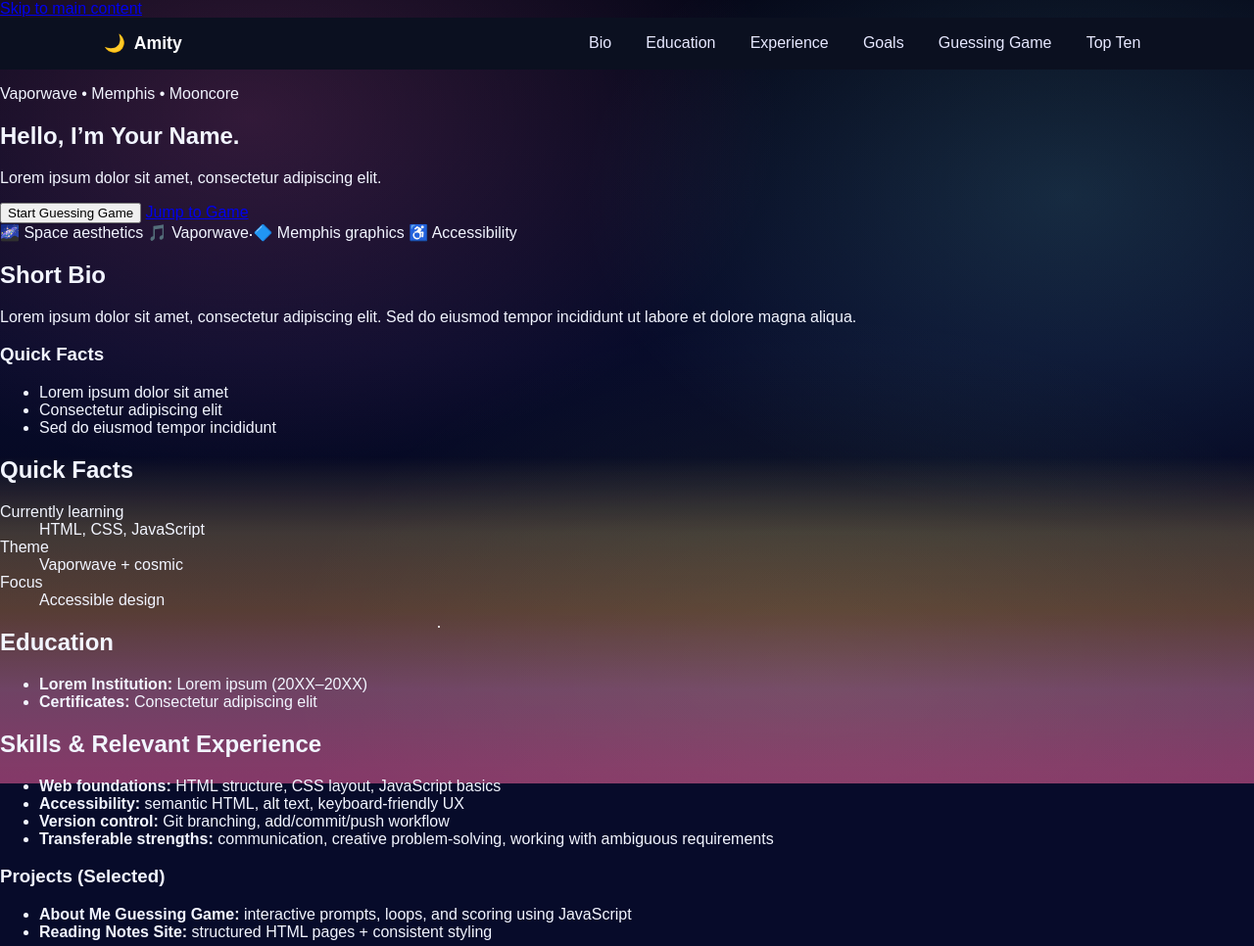
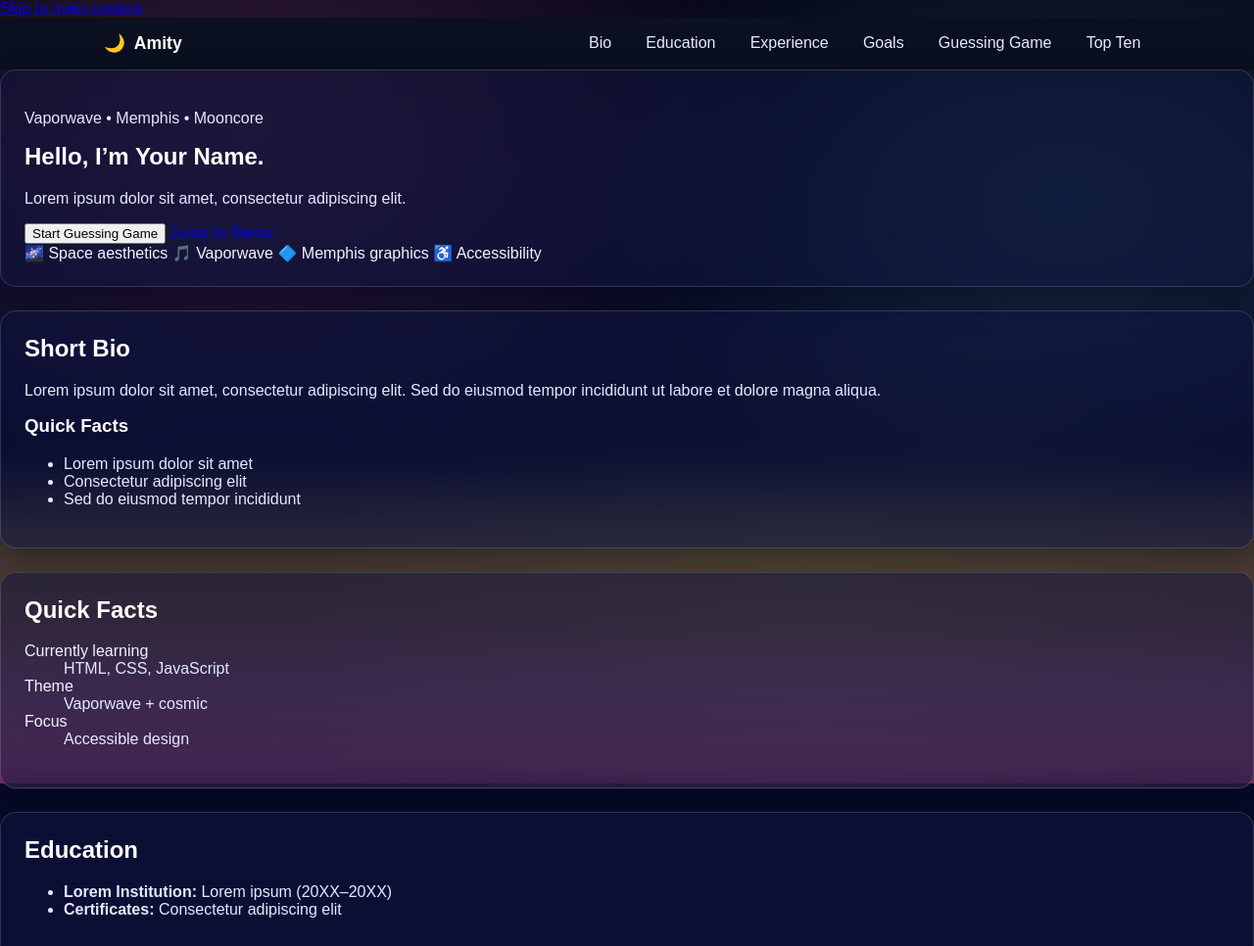
Before and after one commit to AGiv-lab/about-me, a plain HTML site: page index.html in a window 1280 px wide. Shown: the top 966 px of the page at 98% size. Drawn offline with Linux system fonts and the light colour scheme.

Commit message:
added cards and pink hoover

```diff
--- a/style.css
+++ b/style.css
@@ -112,3 +112,38 @@ body::after {
 main, header, footer {
   color: #f2f5ff;
 }
+/* ===== Glass Cards ===== */
+.card {
+  background: rgba(15, 20, 60, 0.55); /* dark glass */
+  backdrop-filter: blur(12px);
+  -webkit-backdrop-filter: blur(12px);
+
+  border: 1px solid rgba(255, 255, 255, 0.15);
+  border-radius: 16px;
+
+  padding: 1.5rem;
+  margin-bottom: 1.5rem;
+
+  box-shadow:
+    0 10px 30px rgba(0, 0, 0, 0.35),
+    inset 0 0 0 rgba(255, 255, 255, 0);
+}
+
+.card h1,
+.card h2,
+.card h3 {
+  color: #ffffff;
+  margin-top: 0;
+}
+
+.card p,
+.card li,
+.card dd {
+  color: #e6e8ff;
+}
+
+.card:hover {
+  box-shadow:
+    0 14px 40px rgba(255, 105, 180, 0.25),
+    0 10px 30px rgba(0, 0, 0, 0.4);
+}
```
